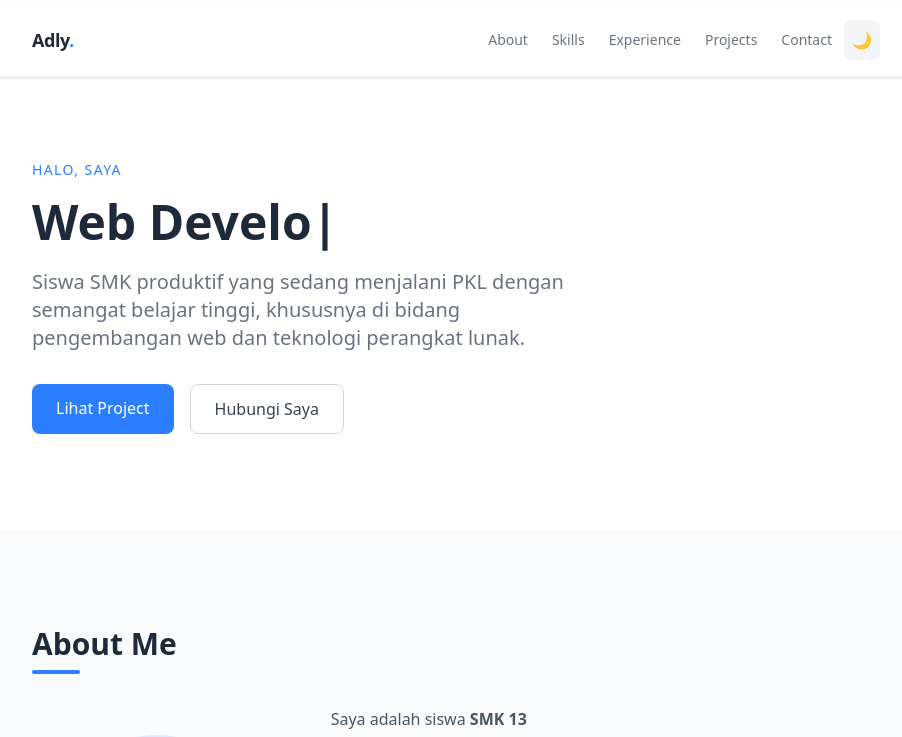
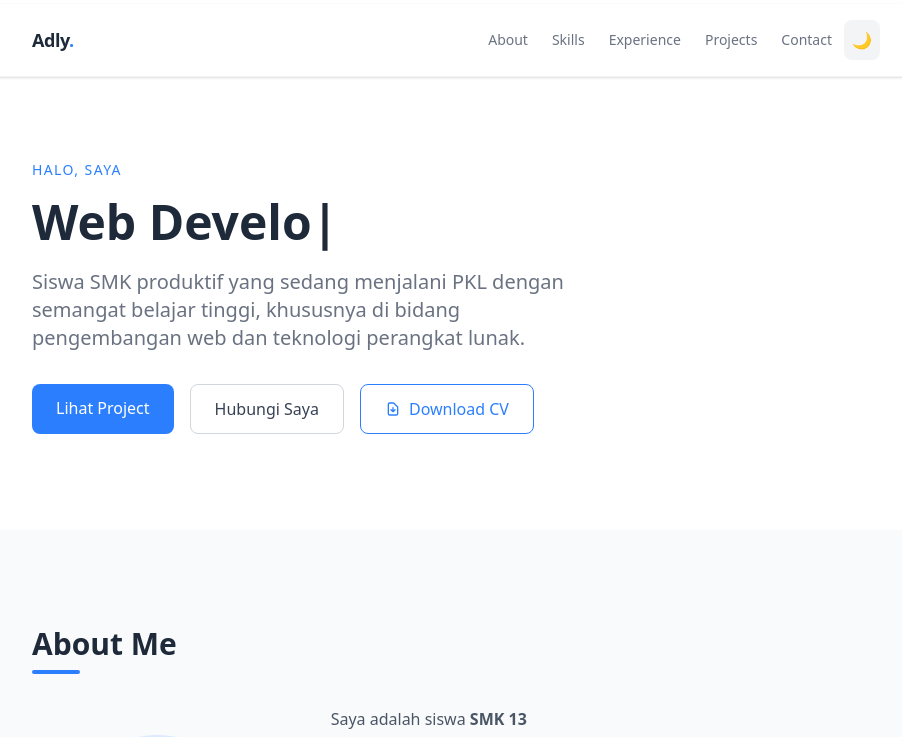
Before and after one commit to adly-248/portofolio-ku, a Next.js app: page / in a window 1280 px wide. Shown: the top 737 px of the page, without its empty margins (184-1086 px from the left). Built offline with nearby package versions, Linux system fonts and the light colour scheme.

Commit message:
download cv pdf

```diff
--- a/app/page.tsx
+++ b/app/page.tsx
@@ -241,12 +241,22 @@
               Siswa SMK produktif yang sedang menjalani PKL dengan semangat belajar tinggi,
               khususnya di bidang pengembangan web dan teknologi perangkat lunak.
             </motion.p>
-            <motion.div variants={fadeUp} className="flex gap-4">
+            <motion.div variants={fadeUp} className="flex flex-wrap gap-4">
             <a href="#projects" className="bg-blue-500 text-white px-6 py-3 rounded-lg font-medium hover:bg-blue-600 transition-colors">
               Lihat Project
             </a>
             <a href="#contact" className="border border-gray-300 dark:border-slate-600 text-gray-700 dark:text-gray-300 px-6 py-3 rounded-lg font-medium hover:border-blue-500 hover:text-blue-500 transition-colors">
               Hubungi Saya
+            </a>
+            <a
+              href="/cv-adly.pdf"
+              download
+              className="flex items-center gap-2 border border-blue-500 text-blue-500 px-6 py-3 rounded-lg font-medium hover:bg-blue-500 hover:text-white transition-colors"
+            >
+              <svg className="w-4 h-4" fill="none" stroke="currentColor" viewBox="0 0 24 24">
+                <path strokeLinecap="round" strokeLinejoin="round" strokeWidth={2} d="M12 10v6m0 0l-3-3m3 3l3-3m2 8H7a2 2 0 01-2-2V5a2 2 0 012-2h5.586a1 1 0 01.707.293l5.414 5.414a1 1 0 01.293.707V19a2 2 0 01-2 2z" />
+              </svg>
+              Download CV
             </a>
           </motion.div>
           </motion.div>
```
Also changed, not shown: 1 other file (tests, documents, lock files or other folders). Lines whose indentation alone changed are shown as unchanged.
